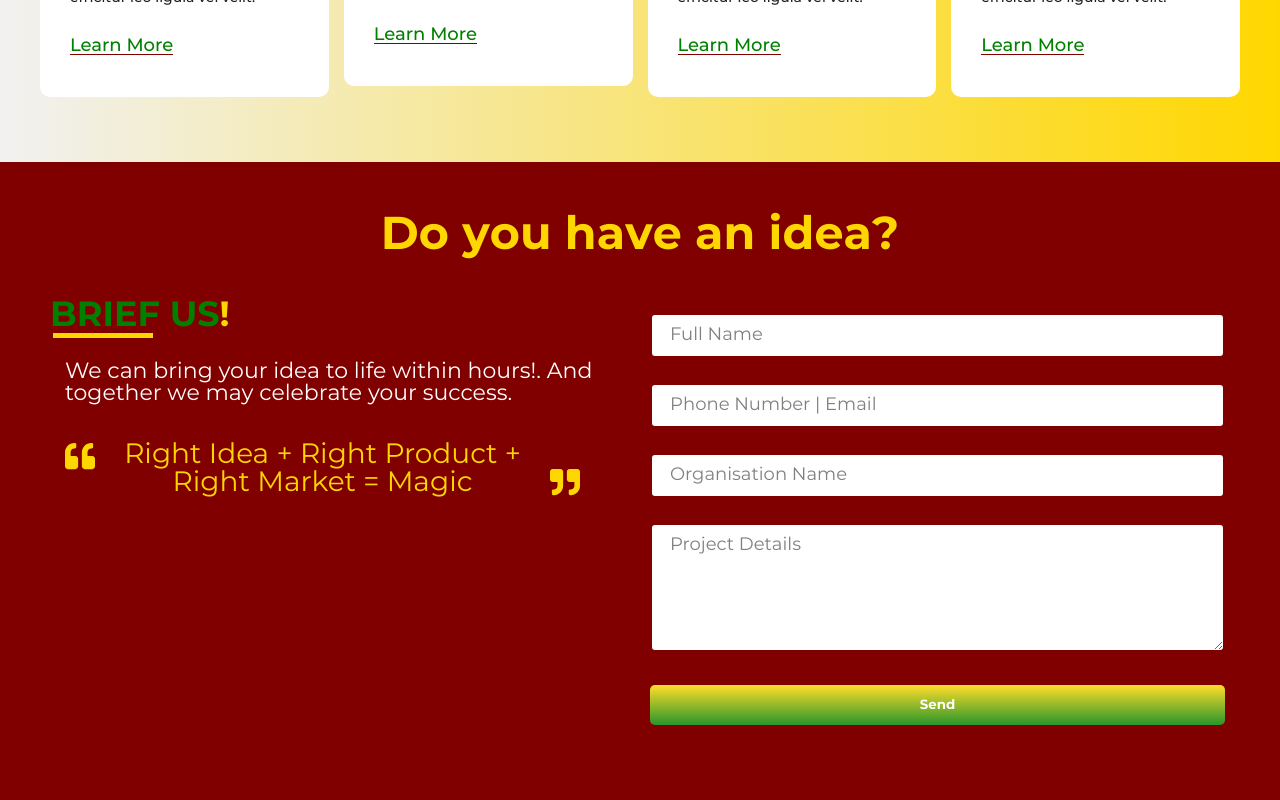
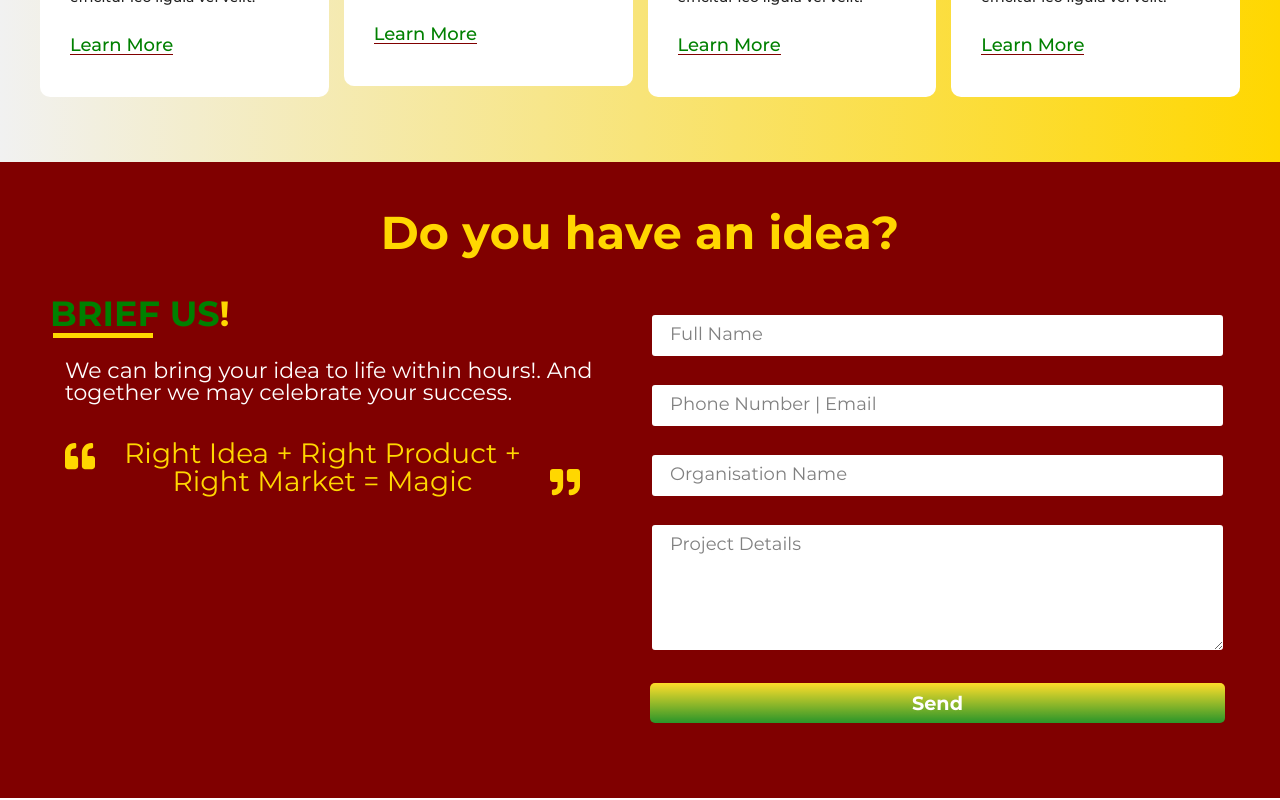
Before and after one commit to LucasJohnNyamhanga/datasoft, a Next.js app: page / in a window 1280 px wide. Shown: the part 1440-2240 px from the top of the page. Built offline with nearby package versions, Linux system fonts and the light colour scheme.

Commit message:
Update doYouHaveAnIdea.module.scss

```diff
--- a/app/styles/doYouHaveAnIdea.module.scss
+++ b/app/styles/doYouHaveAnIdea.module.scss
@@ -292,8 +292,8 @@
         color: #fff;
         border-radius: 5px;
         padding: 0.625em 1.5em;
-        font-family: inherit;
         font-weight: 700;
+        font-size: 1.2rem;
         background: transparent;
         cursor: pointer;
         // transition: all 3000ms ease;
```
